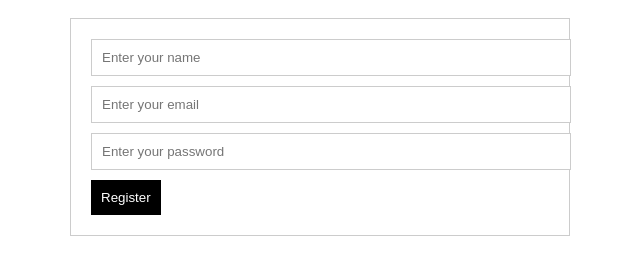
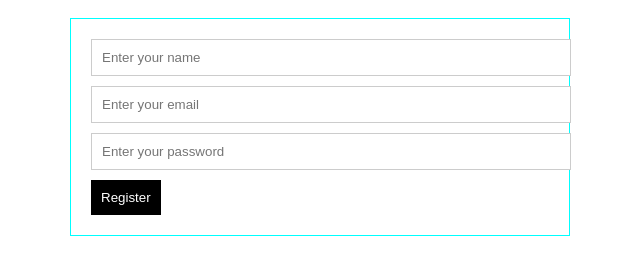
Before and after one commit to capwell-murimi/coop-Nexus, a plain HTML site: page index.html in a window 1280 px wide. Shown: the part 60-334 px from the top of the page, without its empty margins (320-960 px from the left). Drawn offline with Linux system fonts and the light colour scheme.

Commit message:
changed border color

```diff
--- a/style.css
+++ b/style.css
@@ -7,6 +7,7 @@ body {
   .container {
     width: 500px;
     margin: 0 auto;
+    top: 200%;
   }
 
   .welcome-message {
@@ -15,10 +16,9 @@ body {
   }
 
   .form {
-    border: 1px solid #ccc;
+    border: 1px solid aqua;
     padding: 20px;
     margin: 0 auto;
-    top: 200%;
   }
 
   .form input {
```
